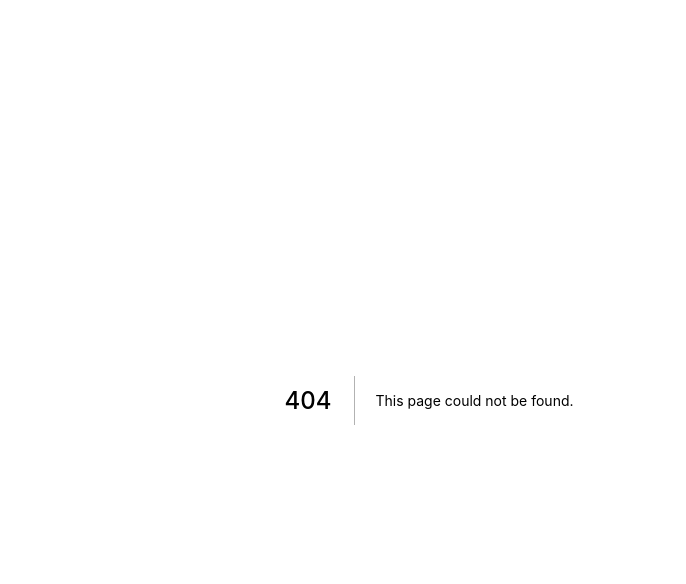
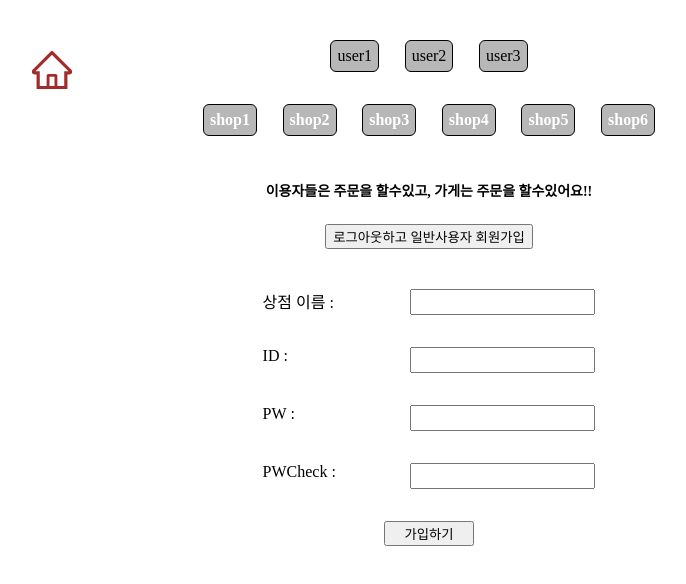
Before and after one commit to SuhyeonP/baedal, a Next.js app in the folder front/: page /admin/signup in a window 1280 px wide. Before the commit this address had no page. Shown: the top 584 px of the page, without its empty margins (211-897 px from the left). Built offline with nearby package versions, Linux system fonts and the light colour scheme.

Commit message:
front single shop table

```diff
--- a/front/components/Layout.tsx
+++ b/front/components/Layout.tsx
@@ -1,18 +1,43 @@
+/** @jsx jsx */
+import { jsx } from '@emotion/react';
+import Link from 'next/link';
 import * as React from 'react';
-import { headerList, user, shop, attend, mainSection } from '../css/layout';
-//todo 더미 로그인 하면, 로그아웃버튼 보이게
-const AppLayout = ({ children }) => (
+import { useState } from 'react';
+import { HomeOutlined } from '@ant-design/icons';
+import { headerList, user, shop, attend, mainSection, logout, gotoHome } from '../css/layout';
+// todo 더미 로그인 하면, 로그아웃버튼 보이게
+const AppLayout = ({ children }) => {
+  const [userIn, setUserIn] = useState(true);
+
+  const logOut = () => {
+    setUserIn(true);
+  };
+
+  return (
     <>
+      {userIn
+        ? (
           <ul css={headerList}>
-      {user.map((ele,ind) => <li key={ ind }>{ele}</li>)}
-      <br/>
-      {shop.map((element,ind) => <li key={ind} className="shop">{element}</li>)}
+            {user.map((ele, ind) => <li key={ind}>{ele}</li>)}
+            <br />
+            {shop.map((element, ind) => <li key={ind} className="shop">{element}</li>)}
+            <Link href="/">
+              <a css={gotoHome}>
+                <HomeOutlined />
+                <p>home</p>
+              </a>
+            </Link>
           </ul>
+        )
+        : <p css={logout} id="admin-logout" onClick={logOut}>Log out</p>}
+
       <h2 css={attend}>이용자들은 주문을 할수있고, 가게는 주문을 할수있어요!!</h2>
       <div css={mainSection}>
         {children}
       </div>
     </>
   );
+};
 
 export default AppLayout;
+// todo footer에 가게 요청으로 로그인하고 신청할수있는 폼 만들기 백엔드작업도 필요
--- a/front/css/layout.ts
+++ b/front/css/layout.ts
@@ -18,6 +18,7 @@ const headerList = css`
         cursor:pointer;
        }
 
+
    .shop{
     color:white;
     font-weight:900;
@@ -37,8 +38,9 @@ const mainSection = css`
         list-style:none;
         padding:0;
         text-align:center;
+        position:relative;
       }
-      li{
+      .home-list{
         width:40vh;
         height:40vh;
         display:inline-block;
@@ -55,24 +57,10 @@ const mainSection = css`
             width:90%;
             margin-bottom:1vh;
       }
-      table{
+      .home-table{
         display:block;
         width:90%;
         text-align:left;
-      }
-
-      button{
-        display:inline-block;
-        width:15px;
-        height:15px;
-        background-color:inherit;
-        border:0;
-        background-image: url(https://s.pstatic.net/static/www/img/uit/2020/sp_my_5fd9c4.png);
-        background-size: 316px 278px;
-        background-position: -280px -348px;
-        position:absolute;
-        right:1vh;
-        bottom:1vh;
       }
       .goto-order{
         font-size:0;
@@ -88,12 +76,15 @@ const mainSection = css`
         right: 1vh;
         bottom: 1vh;
         border-radius: 50%;
+        &:hover{
+            transform:scale(1.3)
+        }
       }
       @media (min-width: 1024px){
         th{
             width:12vh;
           }
-        li{
+        .home-list{
             margin:2vh;
             box-shadow: 2px 3px 8px #44444459;
             padding-top:17px;
@@ -117,7 +108,7 @@ const mainSection = css`
           }
       }
       @media (max-width: 677px){
-        li{
+        .home-list{
             margin:2vh 0;
         }
         td{
@@ -126,13 +117,51 @@ const mainSection = css`
         img{
             margin-bottom:0;
         }
-        table{
+        .home-table{
             margin:1vh;
         }
 
       }
 `;
+const shopControl = css`
+        display:inline-block;
+        width:15px;
+        height:15px;
+        background-color:inherit;
+        border:0;
+        background-image: url(https://s.pstatic.net/static/www/img/uit/2020/sp_my_5fd9c4.png);
+        background-size: 316px 278px;
+        background-position: -280px -348px;
+        position:absolute;
+        right:1vh;
+        bottom:1vh;
+`;
+const logout = css`
+    display:block;
+    text-align:center;
+    cursor:pointer;
+`;
+const gotoHome = css`
+    position:absolute;
+    cursor:pointer;
+    p{
+        font-size:0;
+    }
+    @media (min-width:1024px){
+        top:6vh;
+        left:19vw;
+        font-size:40px;
+        color:brown;
+    }
+    @media (max-width: 1023px) and (min-width:678px){}
+    @media (max-width:677px){
+        top:6vh;
+        left:5vw;
+        font-size:22px;
+        color:brown;
+    }
+`;
 
 const user = ['user1', 'user2', 'user3'];
 const shop = ['shop1', 'shop2', 'shop3', 'shop4', 'shop5', 'shop6'];
-export { headerList, user, shop, attend, mainSection };
+export { headerList, user, shop, attend, mainSection, shopControl, logout, gotoHome };
--- /dev/null
+++ b/front/css/user.ts
@@ -0,0 +1,59 @@
+import { css } from '@emotion/react';
+
+const signup = css`
+    display:block;
+    margin: 2vh 0;
+    div{
+        padding:2vh;
+        display:flex;
+        justify-content:space-between;
+        text-align:center;
+        input{
+            height:20px;
+        }
+    }
+    .joinBtn{
+        margin:2vh auto;
+        display:block;
+    }
+    @media (min-width: 1024px){
+        div{
+            padding:2vh 27vw;
+        }
+        .joinBtn{
+            width:90px;
+        }
+
+    }
+    @media (max-width: 1023px) and (min-width:678px){}
+    @media (max-width:677px){
+        div{
+
+        }
+        .joinBtn{
+            width:80px;
+        }
+    }
+
+`;
+
+const userOrShop = css`
+    display:block;
+    margin:3vh auto;
+
+    &:hover{
+        color:green;
+    }
+    @media (max-width: 1024px){
+        width:30vh;
+    }
+    @media (max-width: 1023px) and (min-width:678px){}
+    @media (max-width: 677px){
+        width:60vw;
+        border:1px solid grey;
+        background:#0000ff1c;
+        border-radius:3px;
+    }
+`;
+
+export { signup, userOrShop };
--- /dev/null
+++ b/front/exporthing/useInput.ts
@@ -0,0 +1,9 @@
+import { useCallback, useState } from 'react';
+
+export default (initValue = null) => {
+  const [value, setter] = useState(initValue);
+  const handler = useCallback((e) => {
+    setter(e.target.value);
+  }, []);
+  return [value, handler];
+};
--- a/front/package.json
+++ b/front/package.json
@@ -12,6 +12,7 @@
     "@emotion/core": "^11.0.0",
     "@emotion/css": "^11.0.0",
     "@emotion/react": "^11.1.1",
+    "antd": "^4.8.5",
     "customize-cra": "^1.0.0",
     "next": "10.0.2",
     "react": "17.0.1",
--- a/front/pages/_app.tsx
+++ b/front/pages/_app.tsx
@@ -1,7 +1,12 @@
 import * as React from 'react';
+import AppLayout from '../components/Layout';
 
 function App({ Component, pageProps }) {
-  return <Component {...pageProps} />;
+  return (
+    <AppLayout>
+      <Component {...pageProps} />
+    </AppLayout>
+  );
 }
 
 export default App;
--- /dev/null
+++ b/front/pages/admin/signup.tsx
@@ -0,0 +1,101 @@
+/** @jsx jsx */
+import { jsx } from '@emotion/react';
+import * as React from 'react';
+import { useCallback, useState, useEffect } from 'react';
+import { Form } from 'antd';
+import useInput from '../../exporthing/useInput';
+import AppLayout from '../../components/Layout';
+import { signup, userOrShop } from '../../css/user';
+
+const Signup = () => {
+  const [userId, onChangeId] = useInput('');
+  const [nick, onChangeNick] = useInput('');
+  const [password, onChangePw] = useInput('');
+
+  const [sup, setSignup] = useState(false);
+
+  const [pwCheck, setPwCheck] = useState('');
+  const [pwError, setPwError] = useState(false);
+
+  const onChangePwCheck = useCallback((e) => {
+    setPwError(e.target.value !== password);
+    setPwCheck(e.target.value);
+  }, [password]);
+
+  const JoinUs = useCallback((e) => {
+    // e.preventDefault()
+    if (password !== pwCheck) {
+      return setPwError(true);
+    }
+    return console.log(userId, nick, password, pwCheck);
+  }, [userId, nick, password, pwCheck]);
+  const logOutAndJoin = useCallback(() => {
+    if (sup) {
+      setSignup(true);
+      document.getElementById('admin-logout').style.display = 'block';
+    } else {
+      setSignup(true);
+      const hi = document.getElementById('admin-logout');
+      if (hi) {
+        hi.style.display = 'none';
+      }
+    }
+  }, []);
+
+  return (
+    <>
+      <button css={userOrShop} onClick={logOutAndJoin} typeof="button">로그아웃하고 일반사용자 회원가입</button>
+      {sup
+        ? (
+          <div css={signup}>
+            <Form onFinish={JoinUs}>
+              <div>
+                <label htmlFor="nick">닉네임&nbsp;:&nbsp;</label>
+                <input required name="nick" value={nick} onChange={onChangeNick} />
+              </div>
+              <div>
+                <label htmlFor="uid">ID&nbsp;:&nbsp;</label>
+                <input required name="uid" value={userId} onChange={onChangeId} />
+              </div>
+              <div>
+                <label htmlFor="pw">PW&nbsp;:&nbsp;</label>
+                <input type="password" required name="pw" value={password} onChange={onChangePw} />
+              </div>
+              <div>
+                <label htmlFor="pwc">PWCheck&nbsp;:&nbsp;</label>
+                <input type="password" required name="pwc" value={pwCheck} onChange={onChangePwCheck} />
+              </div>
+              {pwError && <div className="pw-error">비밀번호가 일치하지 않습니다.</div>}
+              <button className="joinBtn">가입하기</button>
+            </Form>
+          </div>
+        )
+        : (
+          <div css={signup}>
+            <Form onFinish={JoinUs}>
+              <div>
+                <label htmlFor="nick">상점 이름&nbsp;:&nbsp;</label>
+                <input required name="nick" value={nick} onChange={onChangeNick} />
+              </div>
+              <div>
+                <label htmlFor="uid">ID&nbsp;:&nbsp;</label>
+                <input required name="uid" value={userId} onChange={onChangeId} />
+              </div>
+              <div>
+                <label htmlFor="pw">PW&nbsp;:&nbsp;</label>
+                <input type="password" required name="pw" value={password} onChange={onChangePw} />
+              </div>
+              <div>
+                <label htmlFor="pwc">PWCheck&nbsp;:&nbsp;</label>
+                <input type="password" required name="pwc" value={pwCheck} onChange={onChangePwCheck} />
+              </div>
+              {pwError && <div className="pw-error">비밀번호가 일치하지 않습니다.</div>}
+              <button className="joinBtn">가입하기</button>
+            </Form>
+          </div>
+        )}
+
+    </>
+  );
+};
+export default Signup;
```
Also changed, not shown: front/css/shop.ts (added, +52 -0 lines), front/pages/index.tsx (+4 -5 lines), front/pages/shop/[shopId].tsx (+66 -11 lines), front/pages/admin/shopper.tsx (added), 1 other file (tests, documents, lock files or other folders). Lines whose indentation alone changed are shown as unchanged.
